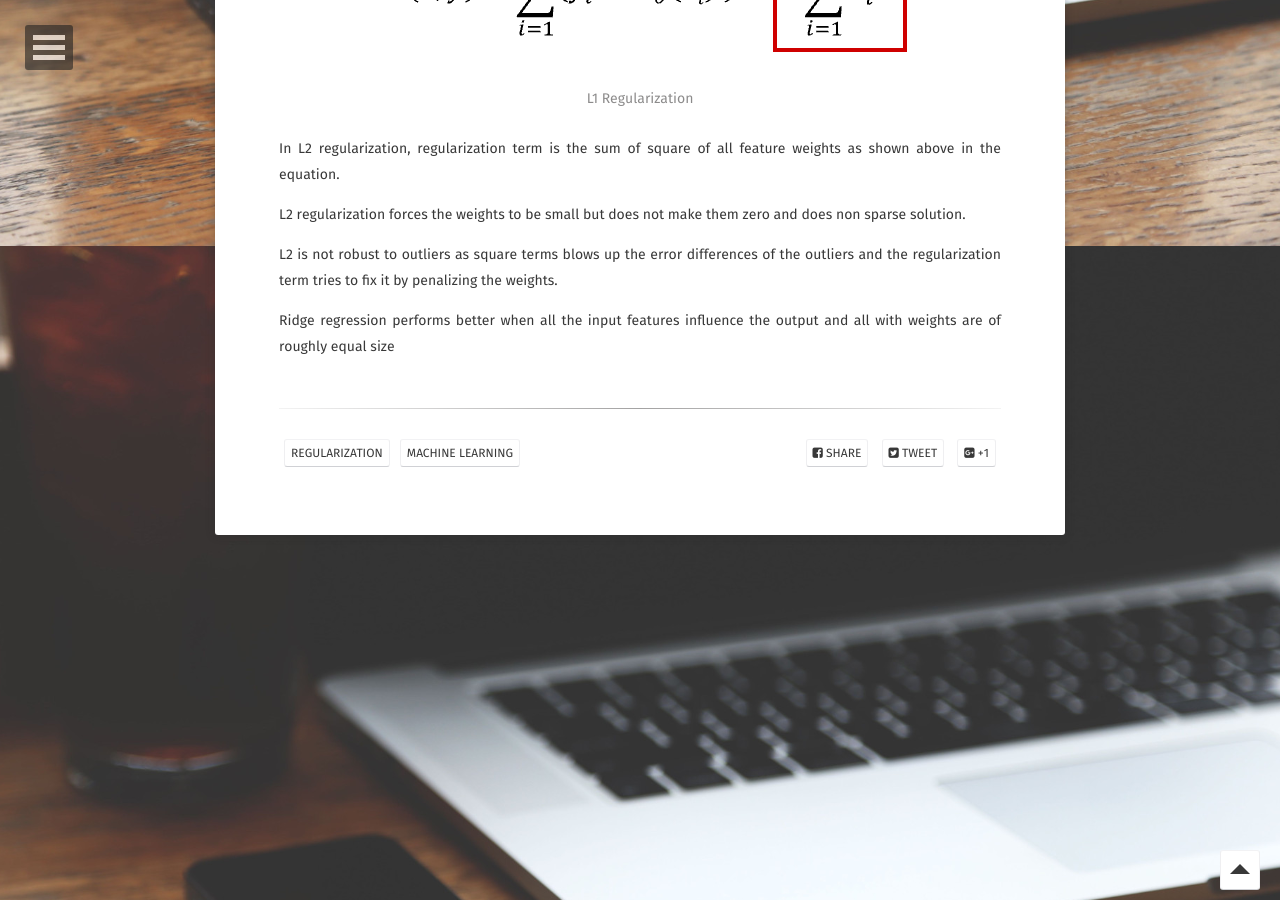
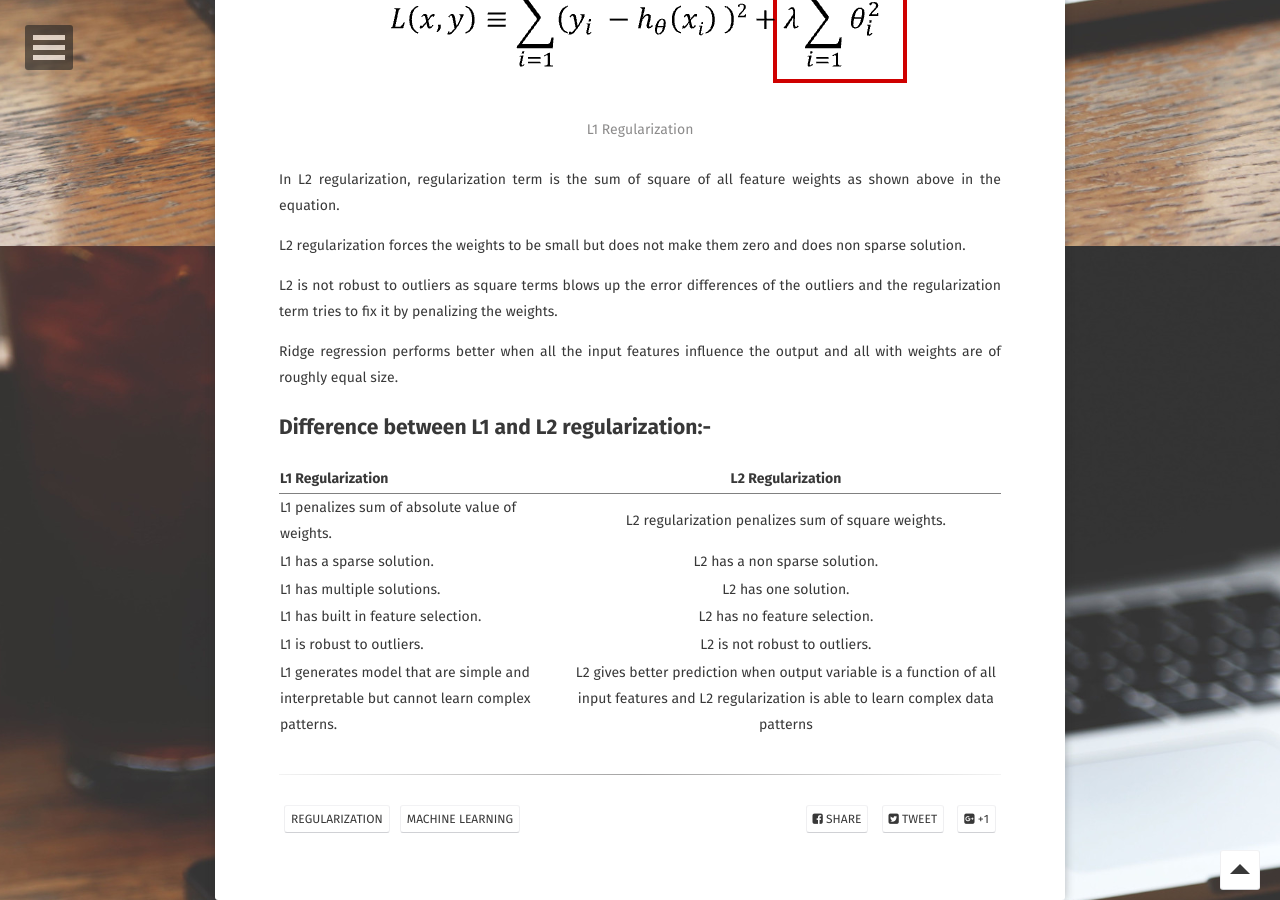
Before and after one commit to rohts-patil/me, a Jekyll site: the page built from _posts/2020-02-02-L1-L2-Regularization.md, in a window 1280 px wide and 900 px high, scrolled down 1554 px. Built offline with Jekyll 4.4.1, drawn with Linux system fonts in a browser that asks for light colours; some web fonts are replaced; some of the changed text lies outside the part shown.

Commit message:
added diff between l1 and l2

```diff
--- a/_posts/2020-02-02-L1-L2-Regularization.md
+++ b/_posts/2020-02-02-L1-L2-Regularization.md
@@ -7,7 +7,7 @@ tags: [Regularization, Machine Learning]
 comments: true
 ---
 
-### Regularization:-
+## Regularization:-
 Regularization is a technique to discourage the complexity of the model. It does this by penalizing the loss function. This helps to solve the overfitting problem.
 
 Below is the OLS. As the degree of the input features increases the model becomes complex
@@ -20,7 +20,7 @@ Below is the OLS. As the degree of the input features increases the model become
 `Regularization works on assumption that smaller weights generate simpler model and thus helps avoid overfitting.`
 
 
-### L1 Regularization:-
+## L1 Regularization:-
 
 L1 Regularization is also referred as LASSO(Least absolute shrinkage and selection operator).
 
@@ -37,7 +37,7 @@ In L1 regularization we penalize the absolute value of the weights. L1 regulariz
 
 Lasso produces a model that is simple, interpretable and contains a subset of input features
 
-### L2 Regularization:-
+## L2 Regularization:-
 
 L2 Regularization is also reffered as Ridge Regularization.
 
@@ -52,4 +52,16 @@ L2 regularization forces the weights to be small but does not make them zero and
 
 L2 is not robust to outliers as square terms blows up the error differences of the outliers and the regularization term tries to fix it by penalizing the weights.
 
-Ridge regression performs better when all the input features influence the output and all with weights are of roughly equal size
+Ridge regression performs better when all the input features influence the output and all with weights are of roughly equal size.
+
+## Difference between L1 and L2 regularization:-
+
+| L1 Regularization | L2 Regularization |
+|:--------|:-------:|
+| L1 penalizes sum of absolute value of weights.   | L2 regularization penalizes sum of square weights.   |
+| L1 has a sparse solution.   | L2 has a non sparse solution.   |
+| L1 has multiple solutions.   | L2 has one solution.   |
+| L1 has built in feature selection.   | L2 has no feature selection.   |
+| L1 is robust to outliers.   | L2 is not robust to outliers.   |
+| L1 generates model that are simple and interpretable but cannot learn complex patterns.   | L2 gives better prediction when output variable is a function of all input features and L2 regularization is able to learn complex data patterns   |
+{: rules="groups"}
```
